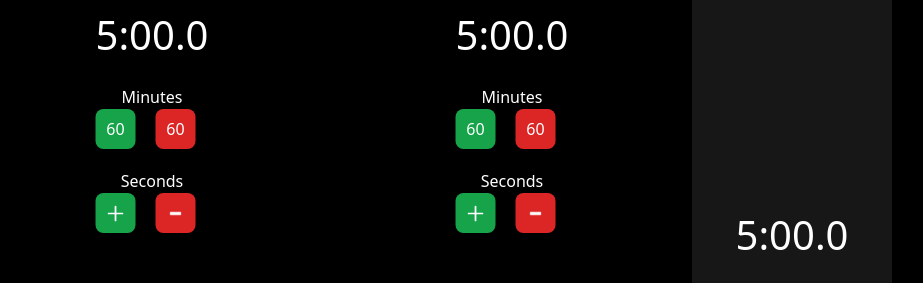
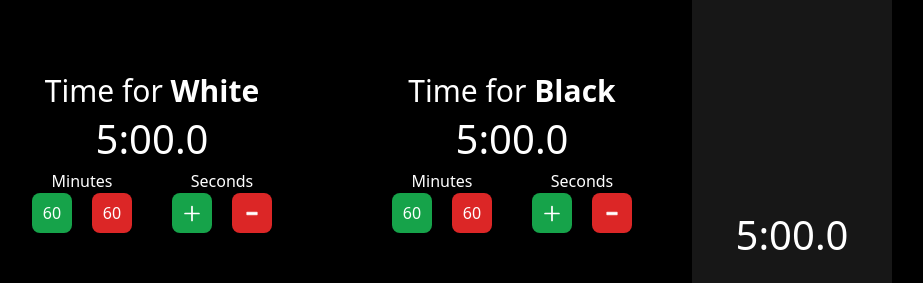
Before and after one commit to EvanA4/LaziBoard, a SvelteKit app: page / in a window 1280 px wide. Shown: the part 455-738 px from the top of the page, without its empty margins (208-1131 px from the left). Built offline with nearby package versions, Linux system fonts and the light colour scheme.

Commit message:
added time controls

```diff
--- a/src/lib/components/SetTimer.svelte
+++ b/src/lib/components/SetTimer.svelte
@@ -6,40 +6,48 @@
     let { startTime = $bindable<number>(300) } = $props();
 
     function changeTime(delta: number) {
-
+        startTime += delta;
+        if (startTime < 1) startTime = 1;
+        if (startTime > 3599) startTime = 3599
     }
 </script>
 
 <p class="text-white text-[40px] text-center">{timerString(startTime)}</p>
 
-<p class="text-center text-white mt-5">Minutes</p>
-<div class="flex gap-5">
+<div class="flex gap-10">
+    <div>
+        <p class="text-center text-white">Minutes</p>
+        <div class="flex gap-5 w-full justify-center">
             <button
-        onclick={() => startTime += 60}
+                onclick={() => changeTime(60)}
                 class="bg-green-600 hover:bg-green-500 w-[40px] h-[40px] rounded-lg text-white"
             >
                 60
             </button>
             <button
-        onclick={() => startTime -= 60}
+                onclick={() => changeTime(-60)}
                 class="bg-red-600 hover:bg-red-500 w-[40px] h-[40px] rounded-lg text-white"
             >
                 60
             </button>
         </div>
+    </div>
 
-<p class="text-center text-white mt-5">Seconds</p>
-<div class="flex gap-5">
+    <div>
+        <p class="text-center text-white">Seconds</p>
+        <div class="flex gap-5 w-full justify-center">
             <button
-        onclick={() => startTime += 1}
+                onclick={() => changeTime(1)}
                 class="bg-green-600 hover:bg-green-500 w-[40px] h-[40px] rounded-lg text-white"
             >
                 <PlusImg />
             </button>
             <button
-        onclick={() => startTime -= 1}
+                onclick={() => changeTime(-1)}
                 class="bg-red-600 hover:bg-red-500 w-[40px] h-[40px] rounded-lg text-white"
             >
                 <MinusImg />
             </button>
         </div>
+    </div>
+</div>
--- a/src/routes/+page.svelte
+++ b/src/routes/+page.svelte
@@ -23,8 +23,8 @@
     let paused = $state<boolean>(false);
     let playerTeam = $state<string>("w");
 
-    let bsec = $state<number>(300);
-    let wsec = $state<number>(300);
+    let bsec = $state<number>(0);
+    let wsec = $state<number>(0);
 
     let timerInterval: ReturnType<typeof setInterval>;
     let chess: any;
@@ -70,6 +70,8 @@
     }
 
     async function startGame() {
+        bsec = bstart;
+        wsec = wstart;
         started = true;
         // console.log(turn, playerTeam);
 
@@ -127,13 +129,17 @@
                     {/if}
                 </div>
 
+                {#if !started}
                     <div class="absolute bottom-[10%] left-[25%] -translate-x-[50%] z-10">
-                    <SetTimer bind:startTime={bstart}/>
+                        <p class="text-white text-center text-3xl">Time for <b>White</b></p>
+                        <SetTimer bind:startTime={wstart}/>
                     </div>
 
                     <div class="absolute bottom-[10%] left-[75%] -translate-x-[50%] z-10">
-                    <SetTimer bind:startTime={wstart}/>
+                        <p class="text-white text-center text-3xl">Time for <b>Black</b></p>
+                        <SetTimer bind:startTime={bstart}/>
                     </div>
+                {/if}
             {/if}
 
             {#if paused || playerTeam != turn}
@@ -147,11 +153,14 @@
 
 
         <div class="bg-neutral-900 h-[90vh] flex flex-col justify-between items-center w-[200px] py-10">
+            {#if started}
                 <p class="text-white text-[40px]">{timerString(playerTeam == "w" ? bsec : wsec)}</p>
+            {:else}
+                <p class="text-white text-[40px]">{timerString(playerTeam == "w" ? bstart : wstart)}</p>
+            {/if}
+
 
             <div class="flex flex-col items-center gap-5">
-
-
                 {#if playerTeam == turn && started}
                     <button onclick={() => paused = !paused} class="opacity-70 hover:opacity-100">
                         {#if paused}
@@ -169,9 +178,6 @@
                         {/if}
                     </button>
                 {/if}
-
-
-
                 {#if started && !isGameOver}
                     <button onclick={resetGame} class="px-5 py-2 rounded-lg mt-5 opacity-70 hover:opacity-100 text-white hover:animate-spin">
                         <RestartImg />
@@ -179,7 +185,12 @@
                 {/if}
             </div>
 
+
+            {#if started}
                 <p class="text-white text-[40px]">{timerString(playerTeam == "w" ? wsec : bsec)}</p>
+            {:else}
+                <p class="text-white text-[40px]">{timerString(playerTeam == "w" ? wstart : bstart)}</p>
+            {/if}
         </div>
     </div>
 </div>
```
Lines whose indentation alone changed are shown as unchanged.
